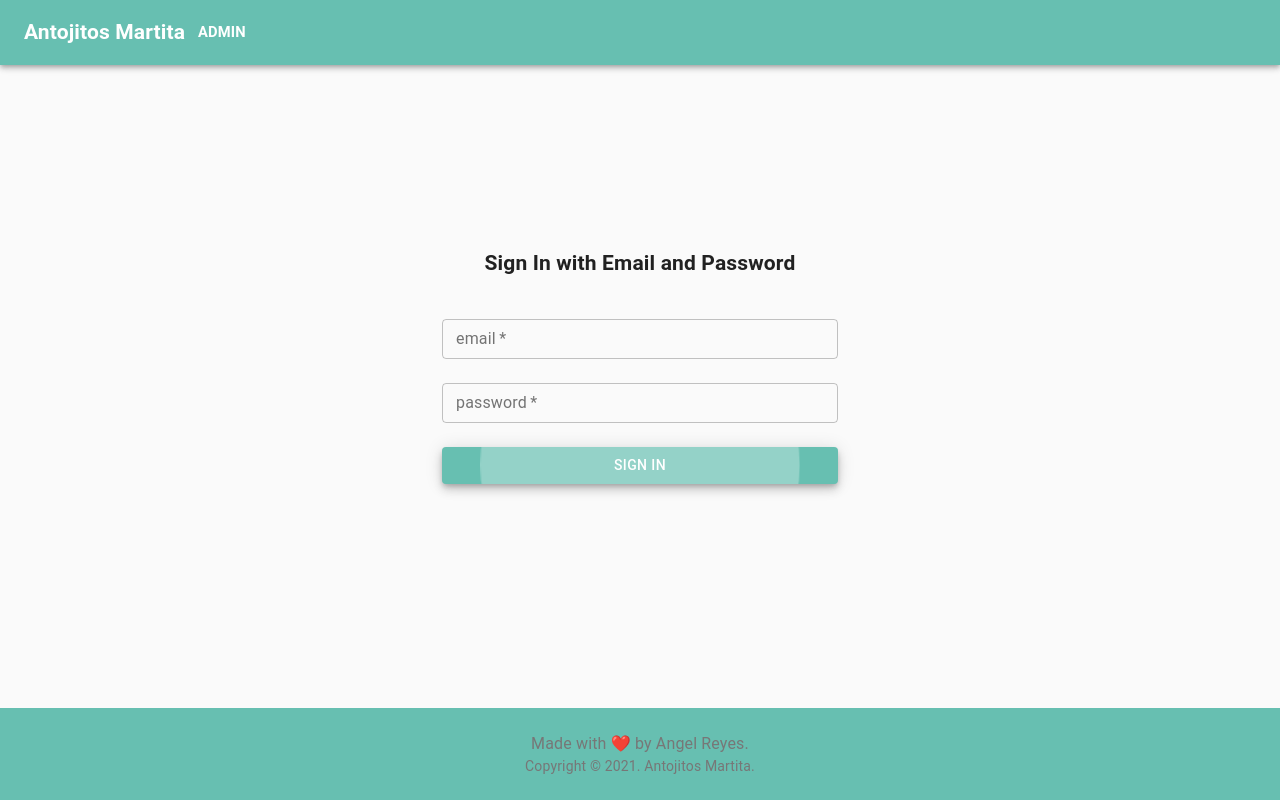
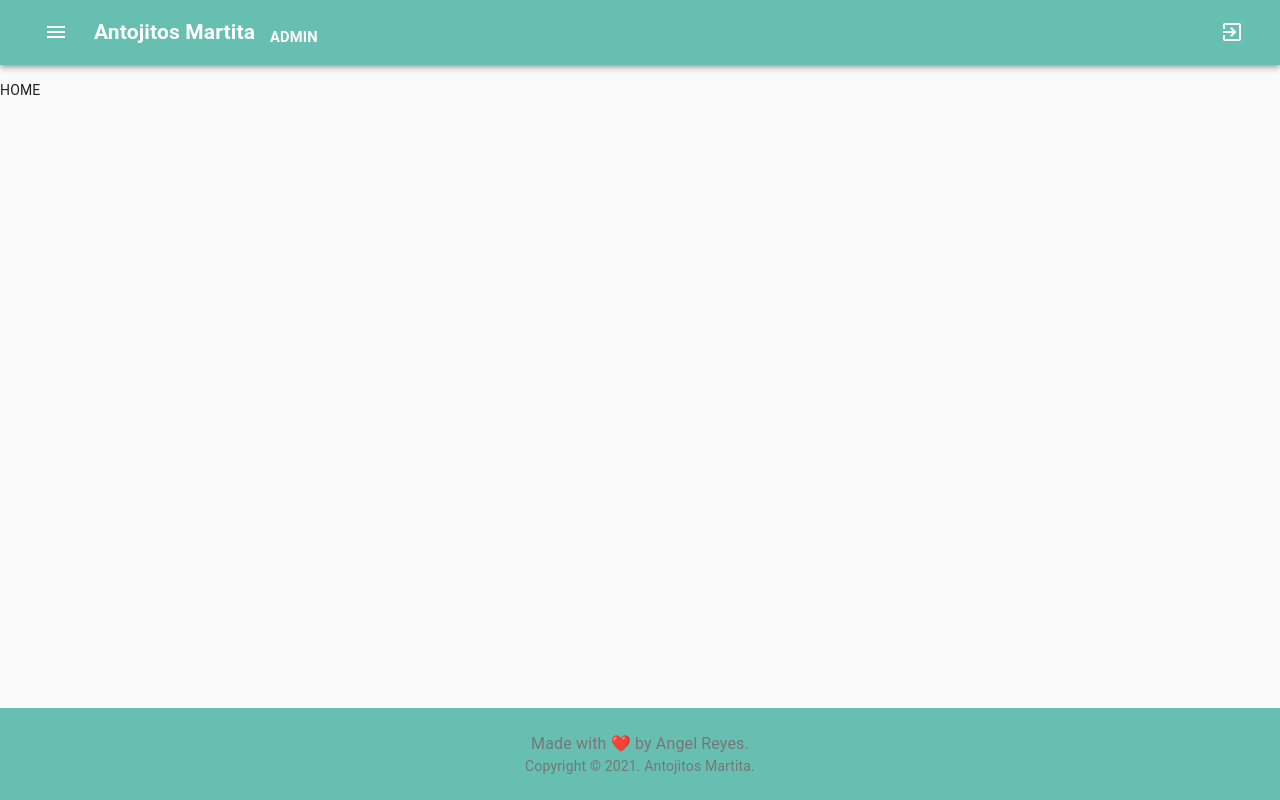
Before and after one commit to areyes107/antojitos-martita-admin, a React (Create React App) app: page / in a window 1280 px wide. Built offline with nearby package versions, Linux system fonts and the light colour scheme; no server answers; sample sign-in values are in the browser's storage.

Commit message:
now the persistence is being checked

```diff
--- a/src/App.js
+++ b/src/App.js
@@ -35,11 +35,11 @@ export default function App() {
   const MainApp = withRouter(({ location }) => {
     return (
       <div>
-        {(location.pathname === "/" || location.pathname === "/login") && (
-          <Navbar />
+        {location.pathname === "/login" && <Navbar />}
+        {(location.pathname === "/home" || location.pathname === "/") && (
+          <InsideNavbar />
         )}
-        {location.pathname === "/home" && <InsideNavbar />}
-        <Route exact path="/" component={Login} />
+        <Route exact path="/" component={Home} />
         <Route exact path="/home" component={Home} />
         <Route exact path="/login" component={Login} />
         {(location.pathname === "/" ||
--- a/src/components/home/home.component.jsx
+++ b/src/components/home/home.component.jsx
@@ -1,7 +1,22 @@
-import React from "react";
+import React, { useEffect } from "react";
+import { useHistory } from "react-router-dom";
+import firebase from "../../firebase/firebase.utils";
 import "./home.styles.css";
 
 const Home = () => {
+  const history = useHistory();
+  useEffect(() => {
+    firebase.auth().onAuthStateChanged(function (user) {
+      if (!user) {
+        console.log("User not logged in");
+        history.push("/login");
+      } else {
+        console.log("User logged in");
+      }
+    });
+    // eslint-disable-next-line
+  }, []);
+
   return <div> HOME</div>;
 };
 
--- a/src/components/login/login.component.jsx
+++ b/src/components/login/login.component.jsx
@@ -5,7 +5,7 @@ import { withStyles } from "@material-ui/core/styles";
 import TextField from "@material-ui/core/TextField";
 import React from "react";
 import { withRouter } from "react-router-dom";
-import { auth } from "../../firebase/firebase.utils";
+import firebase, { auth } from "../../firebase/firebase.utils";
 import "./login.styles.css";
 
 const useStyles = (theme) => ({
@@ -51,11 +51,14 @@ class Login extends React.Component {
     const { email, password } = this.state;
 
     try {
+      firebase.auth().setPersistence(firebase.auth.Auth.Persistence.SESSION);
       await auth.signInWithEmailAndPassword(email, password);
+
       this.setState({ email: "", password: "" });
       this.props.history.push("/home");
     } catch (error) {
       console.error(error);
+      alert("Try login in again, your credentials aren't right");
     }
   };
 
```
